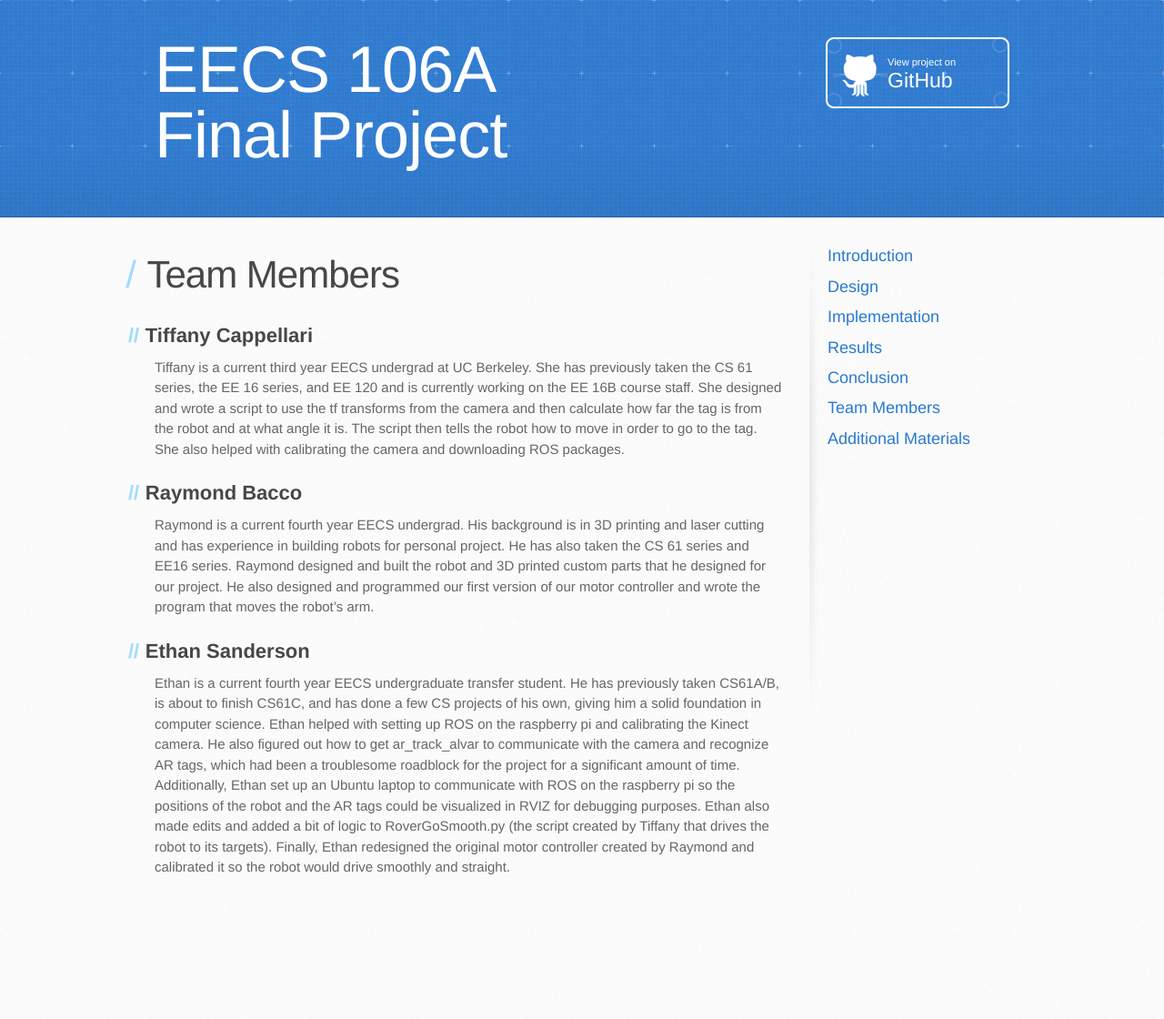
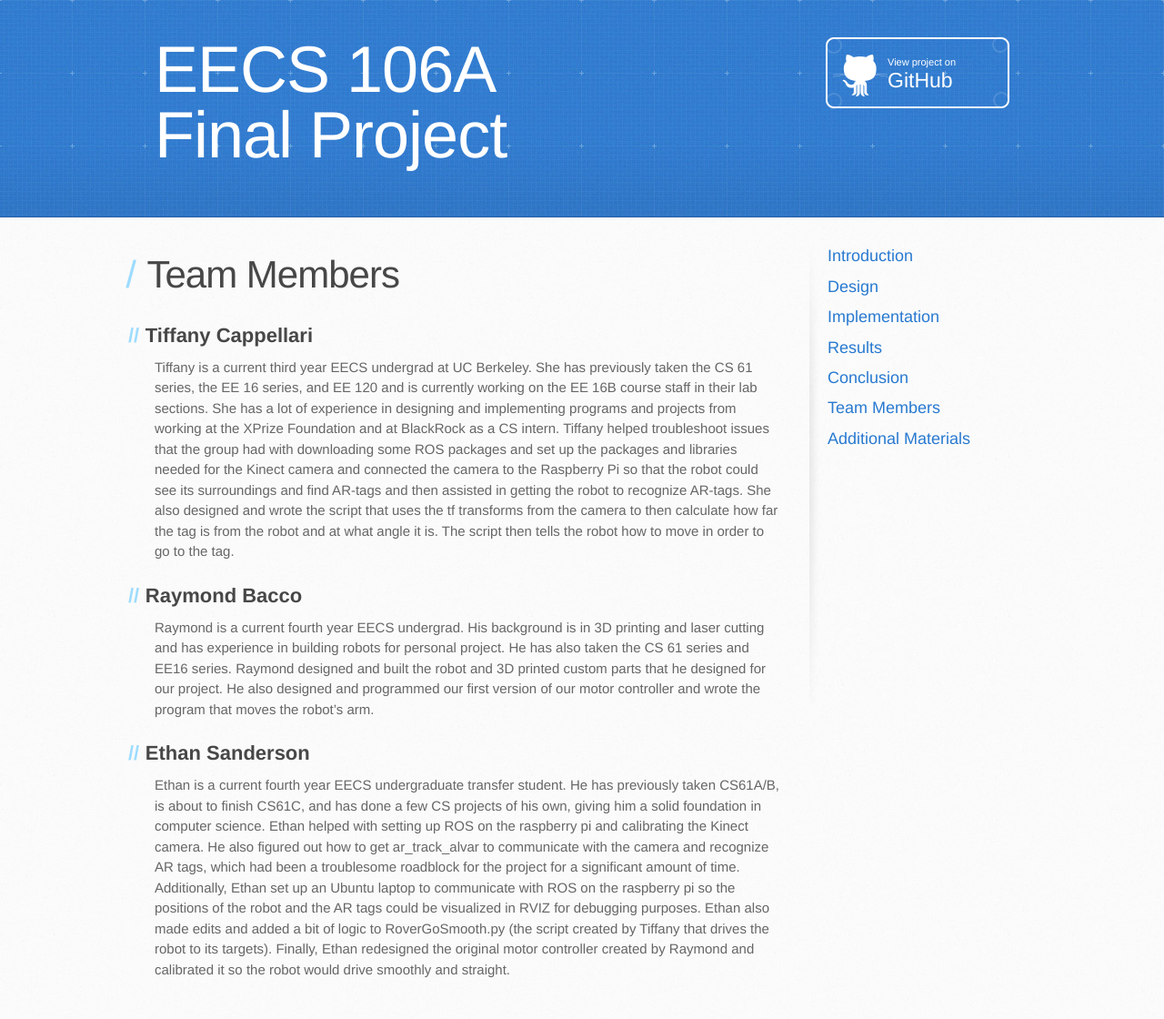
Before and after one commit to raymondbacco/106Arobot, a Jekyll site: the page built from docs/team.md, in a window 1280 px wide. Shown: the whole page at 91% size. Built offline with Jekyll 4.4.1, drawn with Linux system fonts in a browser that asks for light colours; our own code applies the rules of GitHub Pages for plain Markdown files; the repository's description, which GitHub fills in, is left out; before the commit the page ends 1007 px from its top, so only the background shows below that.

Commit message:
Update team.md

```diff
--- a/docs/team.md
+++ b/docs/team.md
@@ -6,8 +6,8 @@ order: 50
 
 ## Tiffany Cappellari
 
-Tiffany is a current third year EECS undergrad at UC Berkeley. She has previously taken the CS 61 series, the EE 16 series, and EE 120 and is currently working on the EE 16B course staff.
-She designed and wrote a script to use the tf transforms from the camera and then calculate how far the tag is from the robot and at what angle it is. The script then tells the robot how to move in order to go to the tag. She also helped with calibrating the camera and downloading ROS packages.
+Tiffany is a current third year EECS undergrad at UC Berkeley. She has previously taken the CS 61 series, the EE 16 series, and EE 120 and is currently working on the EE 16B course staff in their lab sections. She has a lot of experience in designing and implementing programs and projects from working at the XPrize Foundation and at BlackRock as a CS intern.
+Tiffany helped troubleshoot issues that the group had with downloading some ROS packages and set up the packages and libraries needed for the Kinect camera and connected the camera to the Raspberry Pi so that the robot could see its surroundings and find AR-tags and then assisted in getting the robot to recognize AR-tags. She also designed and wrote the script that uses the tf transforms from the camera to then calculate how far the tag is from the robot and at what angle it is. The script then tells the robot how to move in order to go to the tag.
 
 ## Raymond Bacco
 
```
